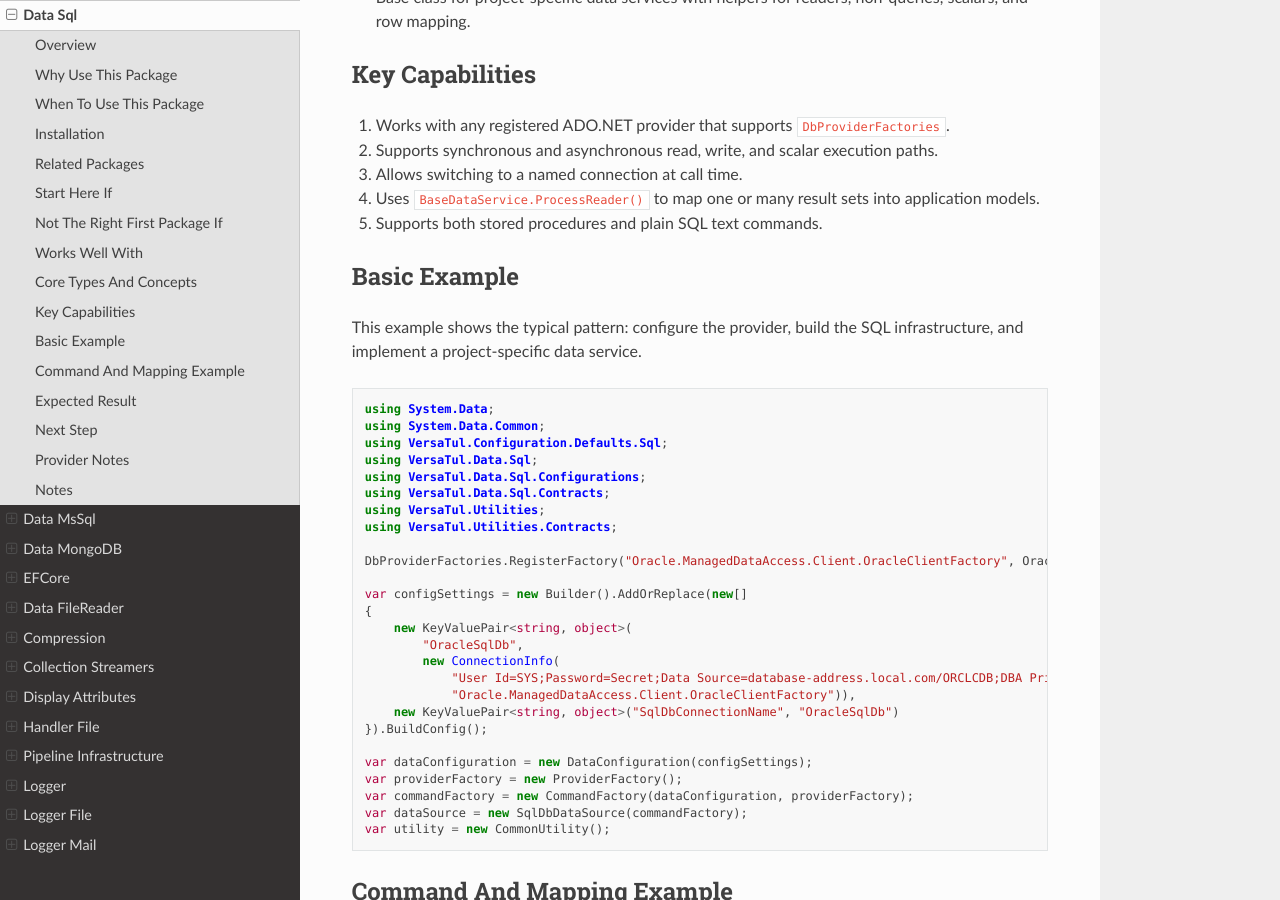
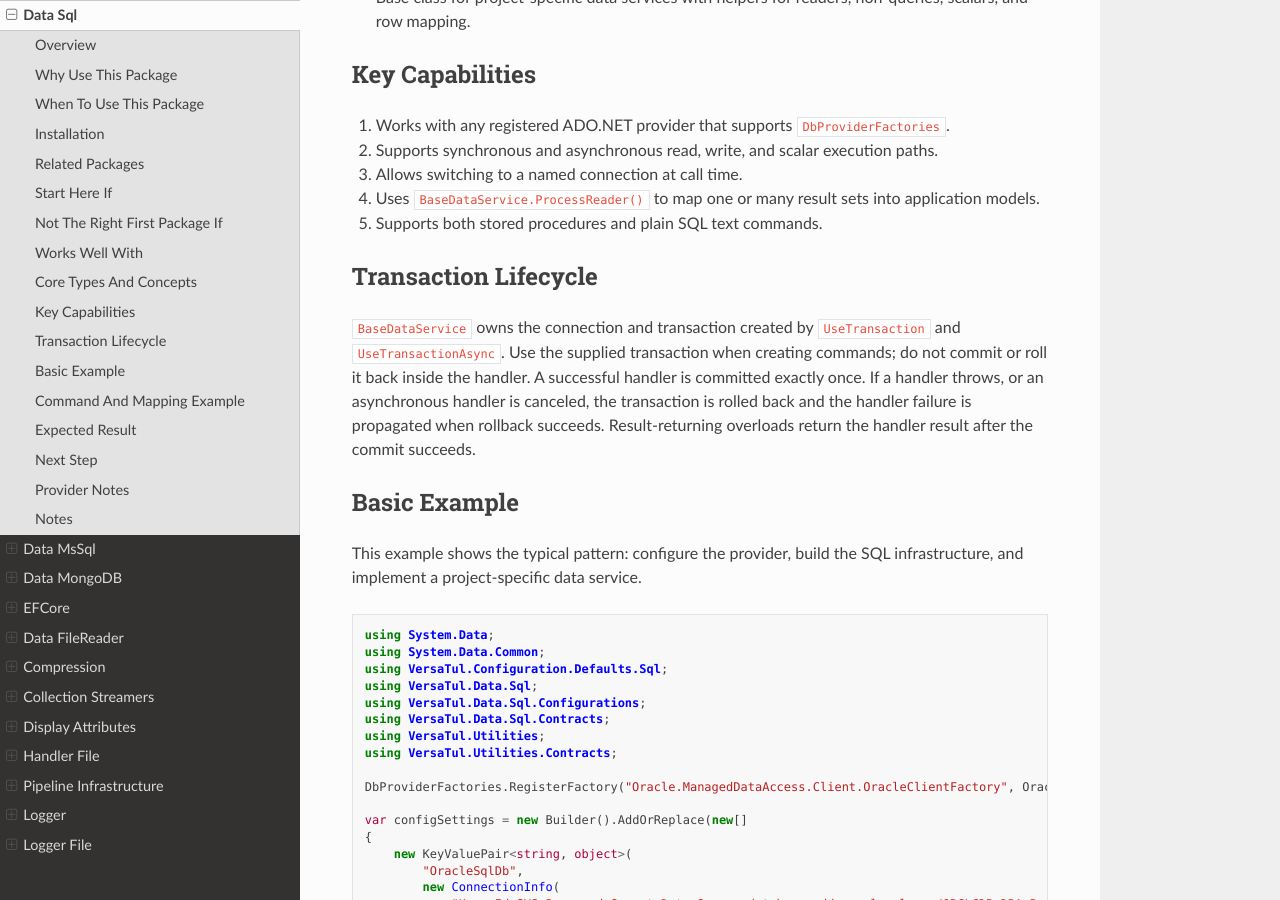
Before and after one commit to BjornWilliams/DocsVersaTul, a Sphinx documentation site: the page built from docs/source/sql.rst, in a window 1280 px wide and 900 px high, scrolled down 2351 px. Built offline with Sphinx 7.4.7 and the Read the Docs theme 3.1.0, drawn with Linux system fonts in a browser that asks for light colours.

Commit message:
Document SQL transaction lifecycle
AB#2946
AB#2945

```diff
--- a/docs/source/sql.rst
+++ b/docs/source/sql.rst
@@ -103,6 +103,11 @@ Key Capabilities
 3. Allows switching to a named connection at call time.
 4. Uses ``BaseDataService.ProcessReader()`` to map one or many result sets into application models.
 5. Supports both stored procedures and plain SQL text commands.
+
+Transaction Lifecycle
+---------------------
+
+``BaseDataService`` owns the connection and transaction created by ``UseTransaction`` and ``UseTransactionAsync``. Use the supplied transaction when creating commands; do not commit or roll it back inside the handler. A successful handler is committed exactly once. If a handler throws, or an asynchronous handler is canceled, the transaction is rolled back and the handler failure is propagated when rollback succeeds. Result-returning overloads return the handler result after the commit succeeds.
 
 Basic Example
 -------------
```
